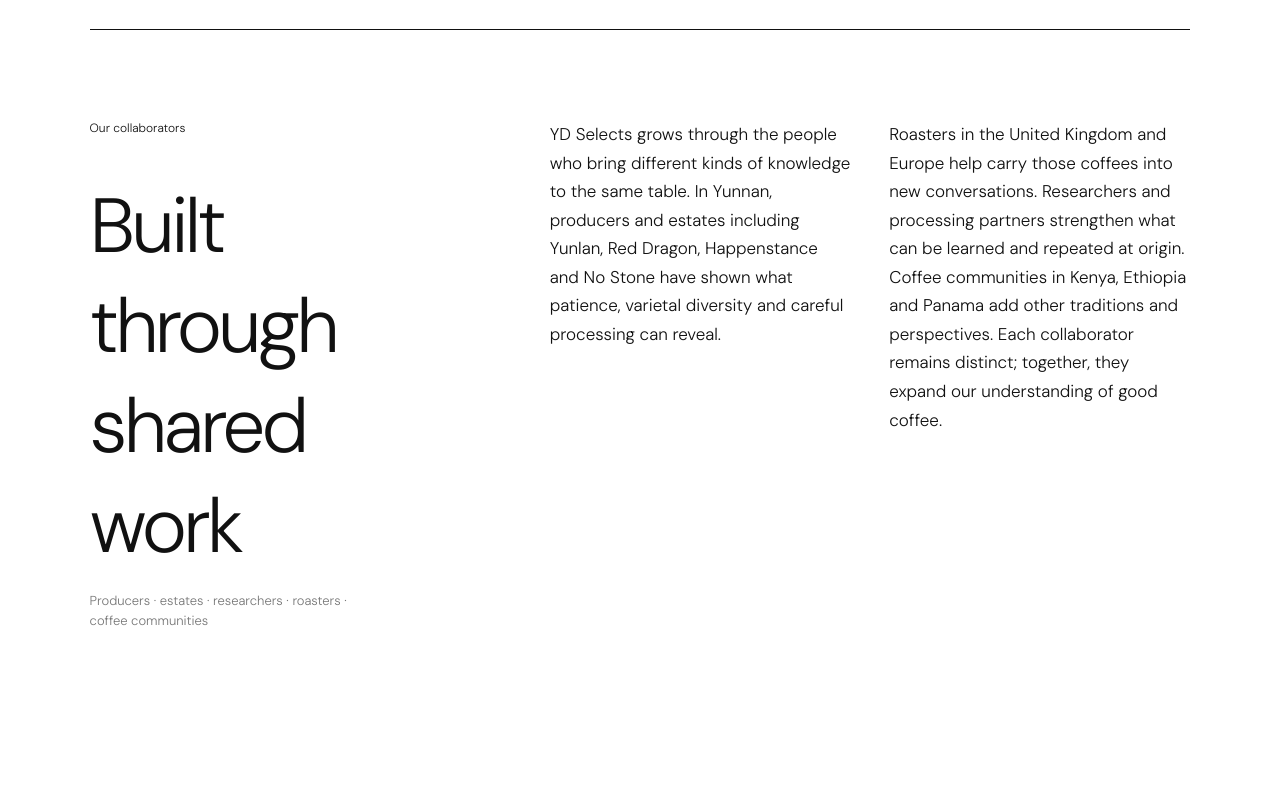
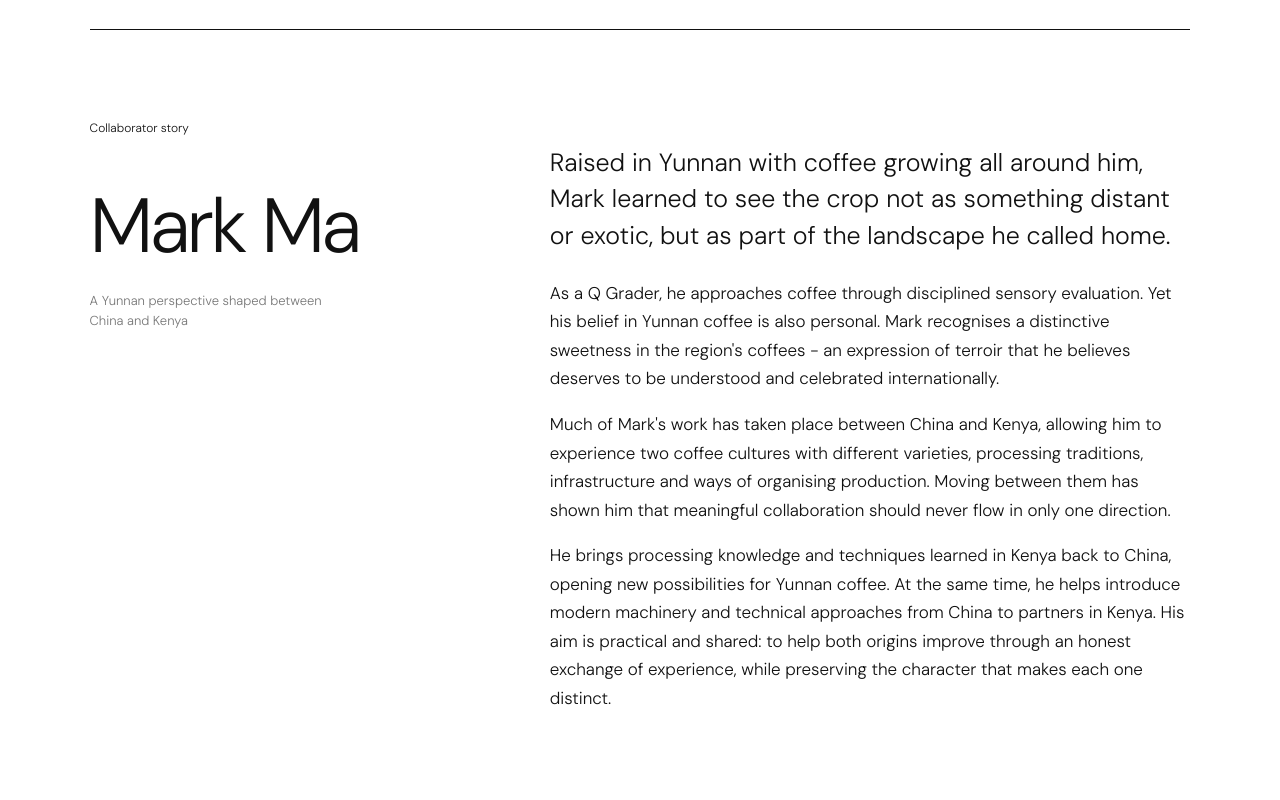
Before and after one commit to adamwu981-cloud/yd-selects-about-us, a plain HTML site: page index.html in a window 1280 px wide. Shown: the part 7620-8420 px from the top of the page. Drawn offline with Linux system fonts and the light colour scheme.

Commit message:
Add Mark Ma collaborator story

```diff
--- a/index.html
+++ b/index.html
@@ -151,6 +151,19 @@
 <p>For Yufan, YD Selects is that bridge: a way to give Yunnan coffee the context, care and global conversation it deserves.</p>
 </div>
 </article>
+<article class="founder founder-main">
+<div class="founder-name reveal">
+<p class="chapter-no">Collaborator story</p>
+<h3>Mark Ma</h3>
+<span>A Yunnan perspective shaped between China and Kenya</span>
+</div>
+<div class="founder-story reveal">
+<p class="lead">Raised in Yunnan with coffee growing all around him, Mark learned to see the crop not as something distant or exotic, but as part of the landscape he called home.</p>
+<p>As a Q Grader, he approaches coffee through disciplined sensory evaluation. Yet his belief in Yunnan coffee is also personal. Mark recognises a distinctive sweetness in the region's coffees - an expression of terroir that he believes deserves to be understood and celebrated internationally.</p>
+<p>Much of Mark's work has taken place between China and Kenya, allowing him to experience two coffee cultures with different varieties, processing traditions, infrastructure and ways of organising production. Moving between them has shown him that meaningful collaboration should never flow in only one direction.</p>
+<p>He brings processing knowledge and techniques learned in Kenya back to China, opening new possibilities for Yunnan coffee. At the same time, he helps introduce modern machinery and technical approaches from China to partners in Kenya. His aim is practical and shared: to help both origins improve through an honest exchange of experience, while preserving the character that makes each one distinct.</p>
+</div>
+</article>
 <article class="founder founder-second">
 <div class="founder-name reveal">
 <p class="chapter-no">Our collaborators</p>
```
